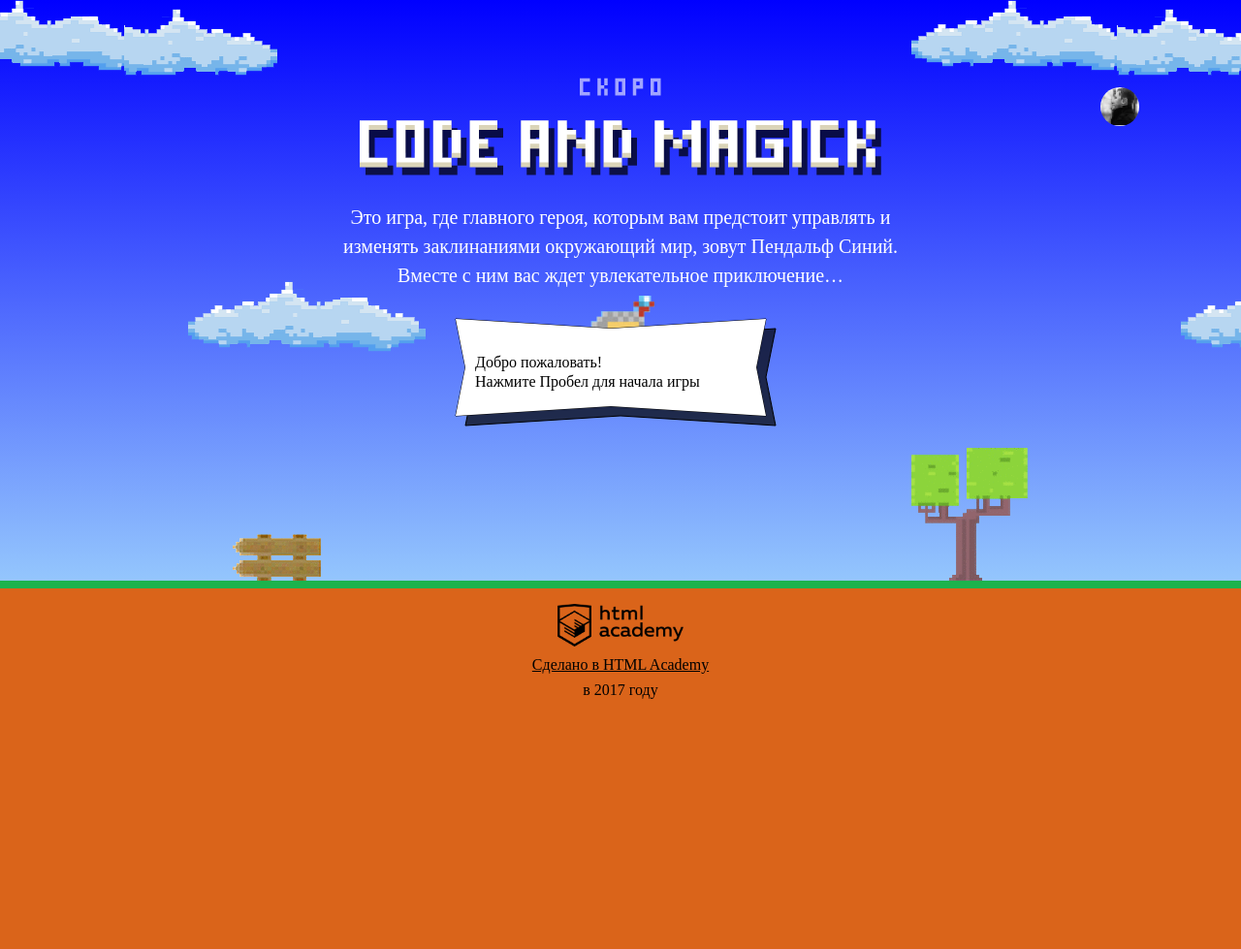
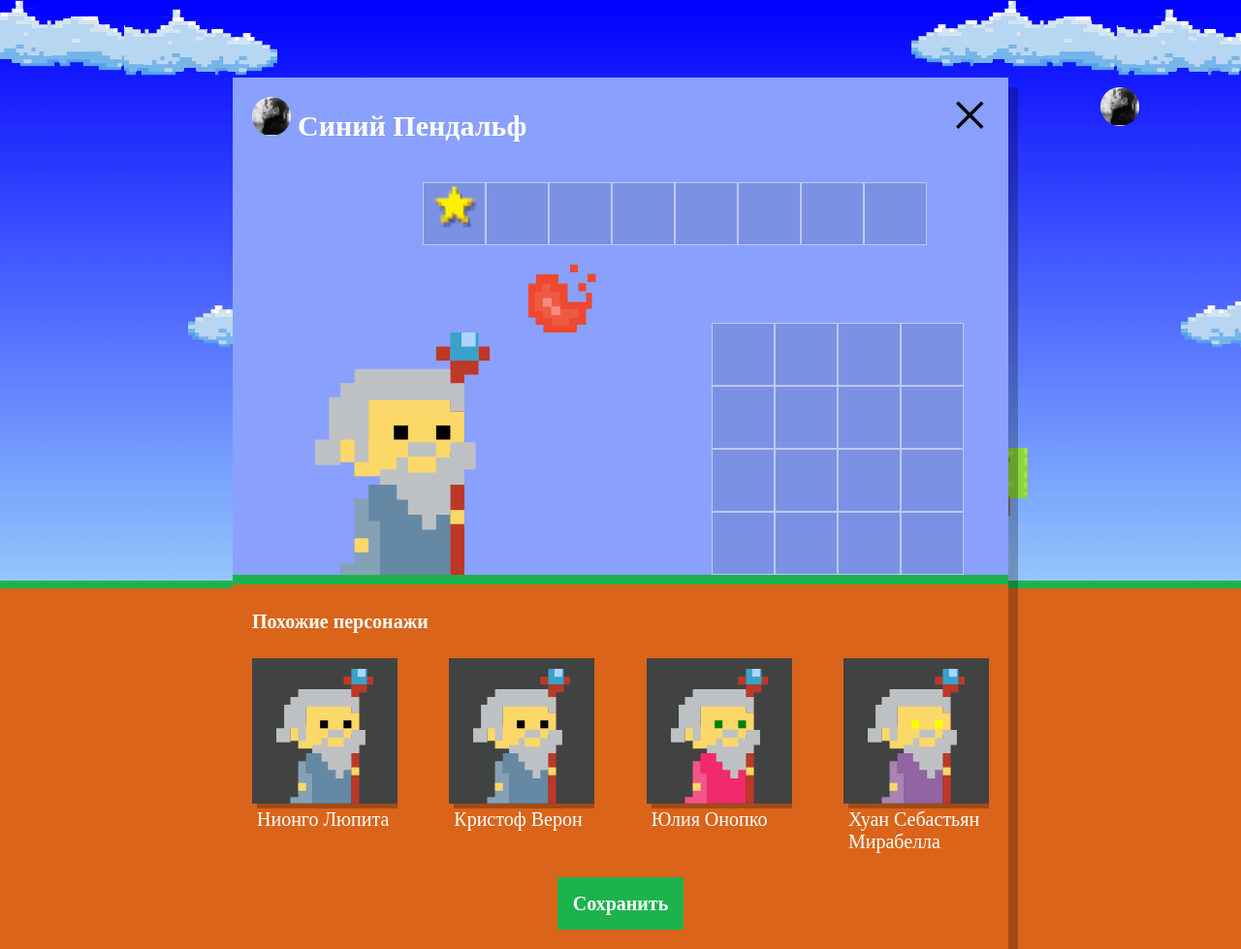
Before and after one commit to ksenya-torkova/23249-code-and-magick-19, a website: page index.html in a window 1280 px wide. Shown: the whole page at 97% size. Before the commit the page ends 800 px from the top, so only its background shows below. Drawn offline with Linux system fonts and the light colour scheme; a web font is replaced by a local one.

Commit message:
5. Учебный проект: нас орда

```diff
--- a/index.html
+++ b/index.html
@@ -201,6 +201,7 @@
 </script>
 <script src="js/stat.js"></script>
 <script src="js/game.js"></script>
+<script src="js/setup.js"></script>
 
 </body>
 </html>
--- /dev/null
+++ b/js/setup.js
@@ -0,0 +1,89 @@
+'use strict';
+
+var HEROES_AMOUNT = 4;
+
+var NAMES = [
+  'Иван',
+  'Хуан Себастьян',
+  'Мария',
+  'Кристоф',
+  'Виктор',
+  'Юлия',
+  'Люпита',
+  'Вашингтон'
+];
+
+var SURNAMES = [
+  'да Марья',
+  'Верон',
+  'Мирабелла',
+  'Вальц',
+  'Онопко',
+  'Топольницкая',
+  'Нионго',
+  'Ирвинг'
+];
+
+var COAT_COLORS = [
+  'rgb(101, 137, 164)',
+  'rgb(241, 43, 107)',
+  'rgb(146, 100, 161)',
+  'rgb(56, 159, 117)',
+  'rgb(56, 159, 117)',
+  'rgb(215, 210, 55)',
+  'rgb(0, 0, 0)'
+];
+
+var EYES_COLORS = [
+  'black',
+  'red',
+  'blue',
+  'yellow',
+  'green'
+];
+
+var getRandomInteger = function (min, max) {
+  var randomNumber = min + Math.random() * (max + 1 - min);
+  return Math.floor(randomNumber);
+};
+
+var createHero = function () {
+  var hero = {
+    names:
+      Math.random() >= 0.5 ?
+        NAMES[getRandomInteger(0, NAMES.length - 1)] + ' ' + SURNAMES[getRandomInteger(0, SURNAMES.length - 1)] :
+        SURNAMES[getRandomInteger(0, NAMES.length - 1)] + ' ' + NAMES[getRandomInteger(0, SURNAMES.length - 1)],
+    coatColor: COAT_COLORS[getRandomInteger(0, COAT_COLORS.length - 1)],
+    eyesColor: EYES_COLORS[getRandomInteger(0, EYES_COLORS.length - 1)]
+  };
+
+  return hero;
+};
+
+var similarHeroTemplate = document.querySelector('#similar-wizard-template').content;
+var similarHeroItem = similarHeroTemplate.querySelector('.setup-similar-item');
+var fragment = document.createDocumentFragment();
+
+var getTemplateOfHero = function (heroItem) {
+  var heroTemplate = similarHeroItem.cloneNode(true);
+  heroTemplate.querySelector('.setup-similar-label').textContent = heroItem.names;
+  heroTemplate.querySelector('.wizard-coat').style.fill = heroItem.coatColor;
+  heroTemplate.querySelector('.wizard-eyes').style.fill = heroItem.eyesColor;
+  fragment.appendChild(heroTemplate);
+};
+
+var addHeroesToMarkup = function () {
+  for (var i = 0; i < HEROES_AMOUNT; i++) {
+    getTemplateOfHero(createHero());
+  }
+
+  var setupSimilarList = document.querySelector('.setup-similar-list');
+  setupSimilarList.appendChild(fragment);
+};
+
+addHeroesToMarkup();
+
+var setup = document.querySelector('.setup');
+setup.classList.remove('hidden');
+var setupSimilar = document.querySelector('.setup-similar');
+setupSimilar.classList.remove('hidden');
```
